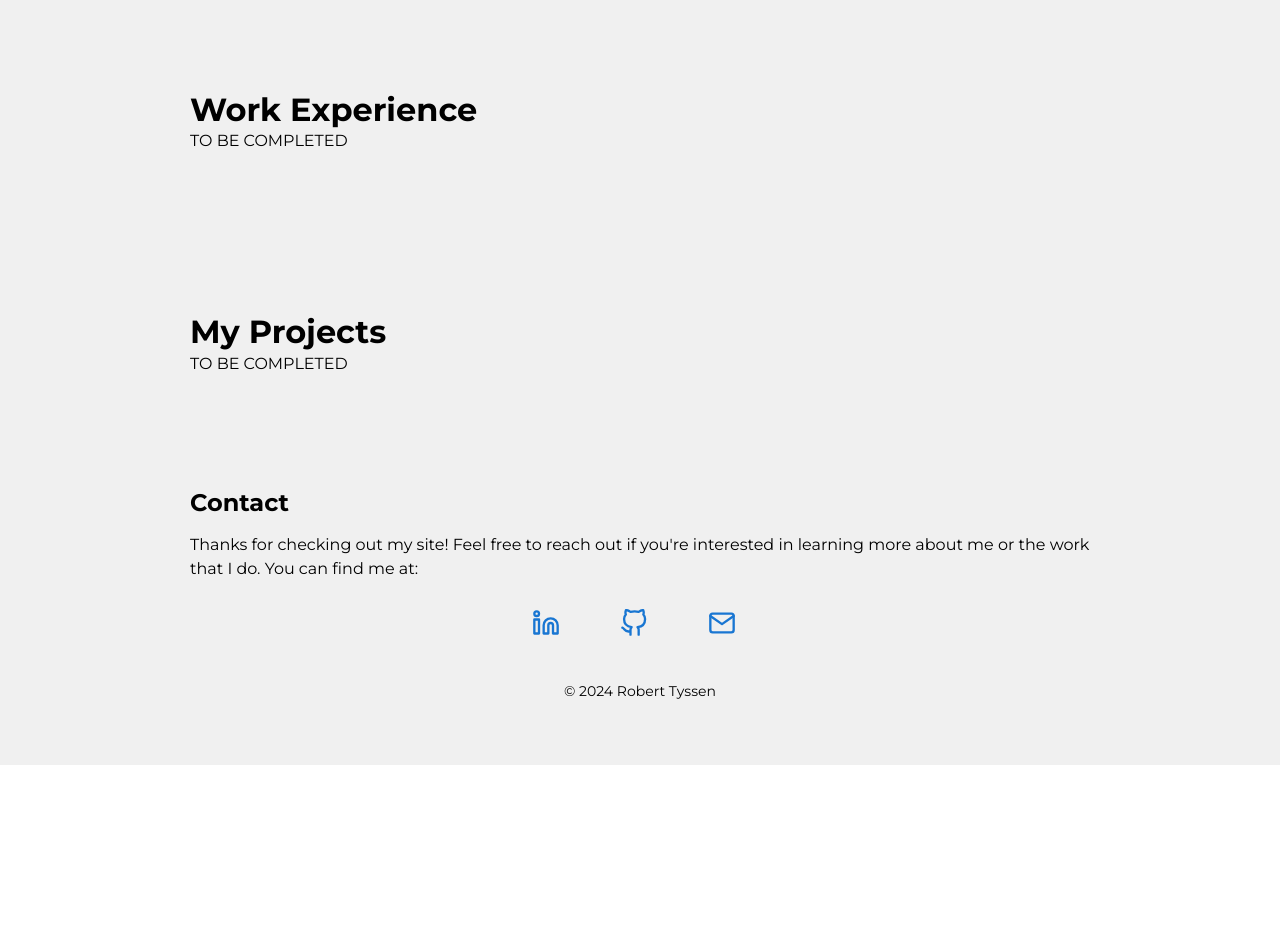
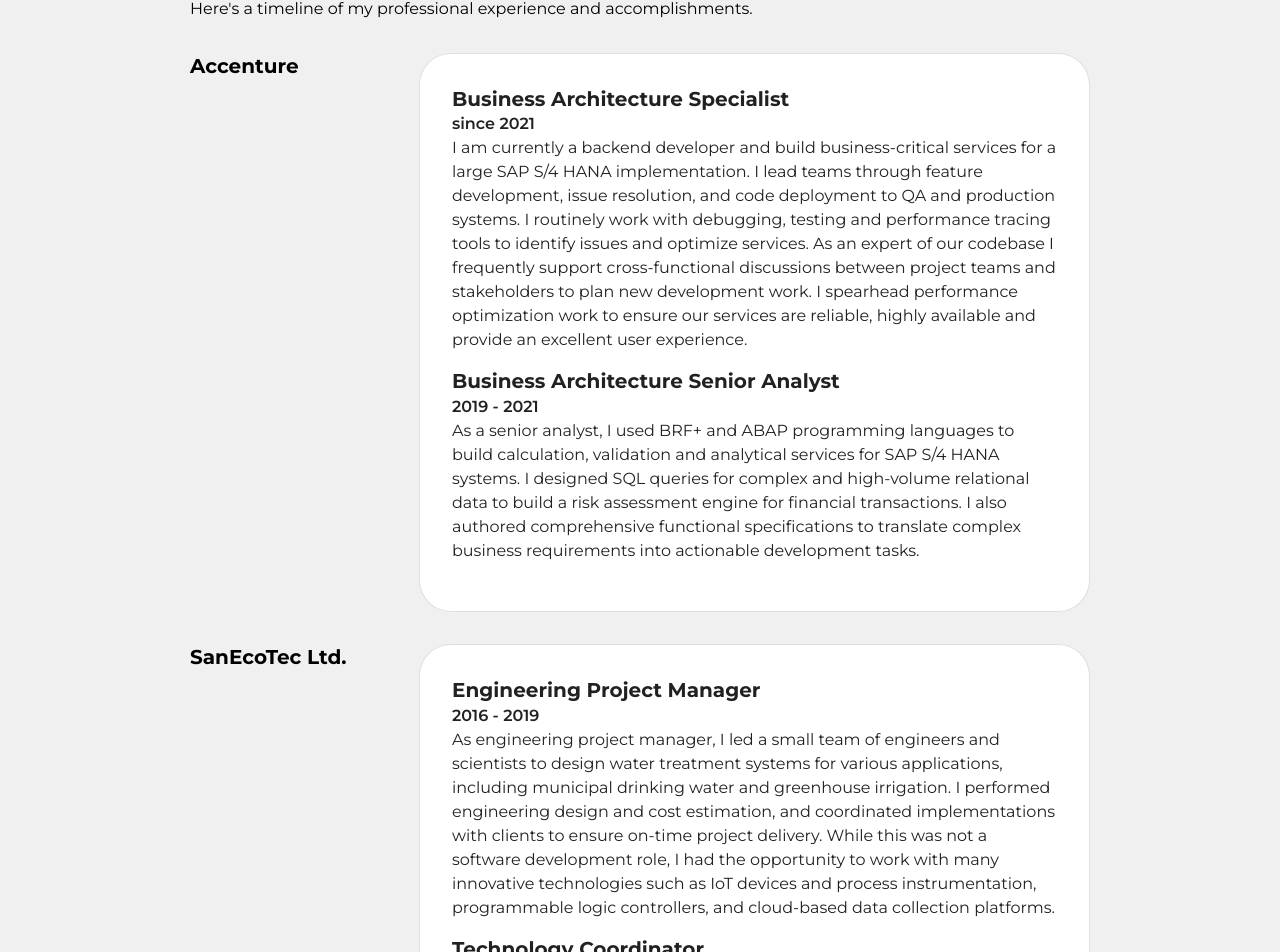
Before and after one commit to Robert-Tyssen/RobertTyssen-Dev-Site, a Next.js app: page / in a window 1280 px wide. Shown: the part 1374-2326 px from the top of the page. Before the commit the page ends 2139 px from the top, so only its background shows below. Built offline with nearby package versions, Linux system fonts and the light colour scheme.

Commit message:
Added work experience

```diff
--- a/src/components/sections/About.tsx
+++ b/src/components/sections/About.tsx
@@ -9,7 +9,7 @@
   );
 
   return (
-    <Box sx={{ py: '80px' }} id='about'>
+    <Box sx={{ py: 4 }} id='about'>
       <Typography variant='h2' gutterBottom>About Me</Typography>
       <Grid container spacing={4}>
 
--- a/src/components/sections/Contact.tsx
+++ b/src/components/sections/Contact.tsx
@@ -6,9 +6,8 @@
     <Box sx={{ py: 4 }}>
       <Typography variant='h4' paragraph>Contact</Typography>
       <Typography paragraph>
-        Thanks for checking out my site! Feel free to reach out
-        if you're interested in learning more about me
-        or the work that I do. You can find me at:
+        Thanks for checking out my site! I am always updating content, so feel free to visit again later for updates.
+        If you'd like to learn more about me or the work that I do, I'd love to chat more!
       </Typography>
 
       {/* Contact info button stack */}
--- a/src/components/sections/Experience.tsx
+++ b/src/components/sections/Experience.tsx
@@ -1,11 +1,111 @@
-import { Box, Typography } from '@mui/material'
+import { Box, Grid, Paper, Typography } from '@mui/material'
 import React from 'react'
+
+interface employer {
+  name: string,
+  jobs: job[],
+}
+
+interface job {
+  title: string,
+  timespan: string,
+  description: string,
+}
+
+const myEmployers: employer[] = [
+  {
+    name: 'Accenture',
+    jobs: [
+      {
+        title: 'Business Architecture Specialist',
+        timespan: 'since 2021',
+        description: `
+          I am currently a backend developer and build business-critical services for a
+          large SAP S/4 HANA implementation. I lead teams through feature development, issue
+          resolution, and code deployment to QA and production systems. I routinely work with
+          debugging, testing and performance tracing tools to identify issues and optimize services.
+          As an expert of our codebase I frequently support cross-functional discussions between
+          project teams and stakeholders to plan new development work. I spearhead performance
+          optimization work to ensure our services are reliable, highly available and provide an
+          excellent user experience.
+        `,
+      },
+      {
+        title: 'Business Architecture Senior Analyst',
+        timespan: '2019 - 2021',
+        description: `
+          As a senior analyst, I used BRF+ and ABAP programming languages to build
+          calculation, validation and analytical services for SAP S/4 HANA systems.
+          I designed SQL queries for complex and high-volume relational data to
+          build a risk assessment engine for financial transactions. I also authored
+          comprehensive functional specifications to translate complex business requirements
+          into actionable development tasks.
+        `,
+      }
+    ]
+  },
+  {
+    name: 'SanEcoTec Ltd.',
+    jobs: [
+      {
+        title: 'Engineering Project Manager',
+        timespan: '2016 - 2019',
+        description: `
+          As engineering project manager, I led a small team of engineers and scientists
+          to design water treatment systems for various applications, including  municipal
+          drinking water and greenhouse irrigation. I performed engineering design and
+          cost estimation, and coordinated implementations with clients to ensure on-time
+          project delivery. While this was not a software development role, I had the opportunity
+          to work with many innovative technologies such as IoT devices and process instrumentation,
+          programmable logic controllers, and cloud-based data collection platforms.
+        `,
+      },
+      {
+        title: 'Technology Coordinator',
+        timespan: '2015 - 2016',
+        description: `
+          As my first experience after completing undergrad, this role provided me the opportunity
+          to work closely with clients and senior leadership to design and develop water treatment
+          projects through their entire lifecycles. I conducted lab-scale experiments and tests,
+          collected data, and supported engineering and technical design efforts.
+        `,
+      }
+    ]
+  }
+];
 
 const Experience = () => {
   return (
-    <Box sx={{ py: '80px' }} id='experience'>
-      <Typography variant='h2'>Work Experience</Typography>
-      <Typography>TO BE COMPLETED</Typography>
+    <Box sx={{ py: 4 }} id='experience'>
+      <Typography variant='h2' gutterBottom>Work Experience</Typography>
+
+      <Typography paragraph>
+        Here's a timeline of my professional experience and accomplishments.
+      </Typography>
+
+      <Box paddingTop={2}>
+        {myEmployers.map((e) => (
+          <Grid container spacing={2} paddingBottom={4}>
+
+            <Grid item xs={12} md={3}>
+              <Typography variant='h5'>{e.name}</Typography>
+            </Grid>
+
+            <Grid item xs={12} md={9}>
+              <Paper variant='outlined' sx={{ p: 4, borderRadius: 8 }}>
+                {e.jobs.map((j) => (
+                  <Box>
+                    <Typography variant='h5'>{j.title}</Typography>
+                    <Typography fontWeight='600'>{j.timespan}</Typography>
+                    <Typography paragraph>{j.description}</Typography>
+                  </Box>
+                ))}
+              </Paper>
+            </Grid>
+          </Grid>
+        ))}
+      </Box>
+
     </Box>
   )
 }
--- a/src/components/sections/Projects.tsx
+++ b/src/components/sections/Projects.tsx
@@ -2,7 +2,7 @@
 
 const Projects = () => {
   return (
-    <Box sx={{ py: '80px' }} id='projects'>
+    <Box sx={{ py: 4 }} id='projects'>
       <Typography variant='h2'>My Projects</Typography>
       <Typography>TO BE COMPLETED</Typography>
     </Box>
--- a/src/styles/theme.tsx
+++ b/src/styles/theme.tsx
@@ -3,7 +3,7 @@
 
 const montserrat = Montserrat({
   subsets: ["latin"],
-  weight: ["300", "400", "700"],
+  weight: ["300", "400", "600", "700"],
   style: ["normal", "italic",],
 });
 
@@ -32,9 +32,14 @@
       fontSize: '1.5rem',
       fontWeight: 'bold',
     },
+    h5: {
+      fontSize: '1.25rem',
+      fontWeight: 'bold',
+    },
     body1: {
       fontSize: '1rem',
-    }
+    },
+
   },
 });
 
```
